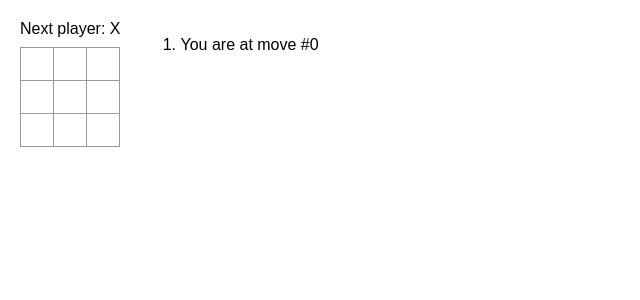
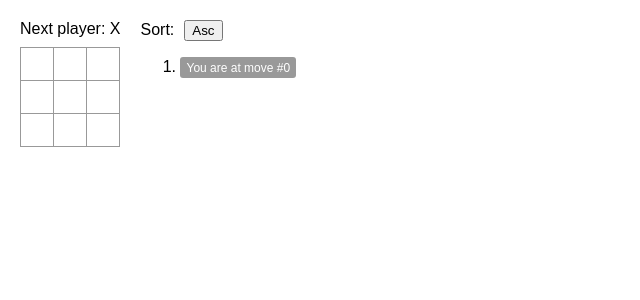
Before and after one commit to eGaruru/react-learning, a React (Create React App) app in the folder apps/tic-tac-toe/: page / in a window 1280 px wide. Shown: the top 300 px of the page, without its empty margins (0-640 px from the left). Built offline with nearby package versions, Linux system fonts and the light colour scheme.

Commit message:
feat(tic-tac-toe): add move sort toggle and style current move

```diff
--- a/apps/tic-tac-toe/src/App.js
+++ b/apps/tic-tac-toe/src/App.js
@@ -67,6 +67,7 @@ function Board({ xIsNext, squares, onPlay }) {
 export default function Game() {
   const [history, setHistory] = useState([Array(9).fill(null)]);
   const [currentMove, setCurrentMove] = useState(0);
+  const [isAscending, setIsAscending] = useState(true);
   const xIsNext = currentMove % 2 === 0;
   const currentSquares = history[currentMove];
 
@@ -74,6 +75,10 @@ export default function Game() {
     const nextHistory = [...history.slice(0, currentMove + 1), nextSquares];
     setHistory(nextHistory);
     setCurrentMove(nextHistory.length - 1);
+  }
+
+  function handleToggle() {
+    setIsAscending((prev) => !prev);
   }
 
   function jumpTo(nextMove) {
@@ -103,7 +108,11 @@ export default function Game() {
         <Board xIsNext={xIsNext} squares={currentSquares} onPlay={handlePlay} />
       </div>
       <div className="game-info">
-        <ol>{moves}</ol>
+        <span>Sort:</span>
+        <button className="toggle" onClick={handleToggle}>
+          {isAscending ? "Asc" : "Desc"}
+        </button>
+        <ol>{isAscending ? moves : [...moves].reverse()}</ol>
       </div>
     </div>
   );
--- a/apps/tic-tac-toe/src/styles.css
+++ b/apps/tic-tac-toe/src/styles.css
@@ -88,3 +88,19 @@ body {
 .game-info {
   margin-left: 20px;
 }
+.game-info span {
+  margin-right: 10px;
+}
+
+.current-move {
+  display: inline-flex;
+  align-items: center;
+  justify-content: center;
+  height: 21px;
+
+  font-size: 12px;
+  background-color: #999;
+  color: #fff;
+  border-radius: 3px;
+  padding: 1px 6px;
+}
```
